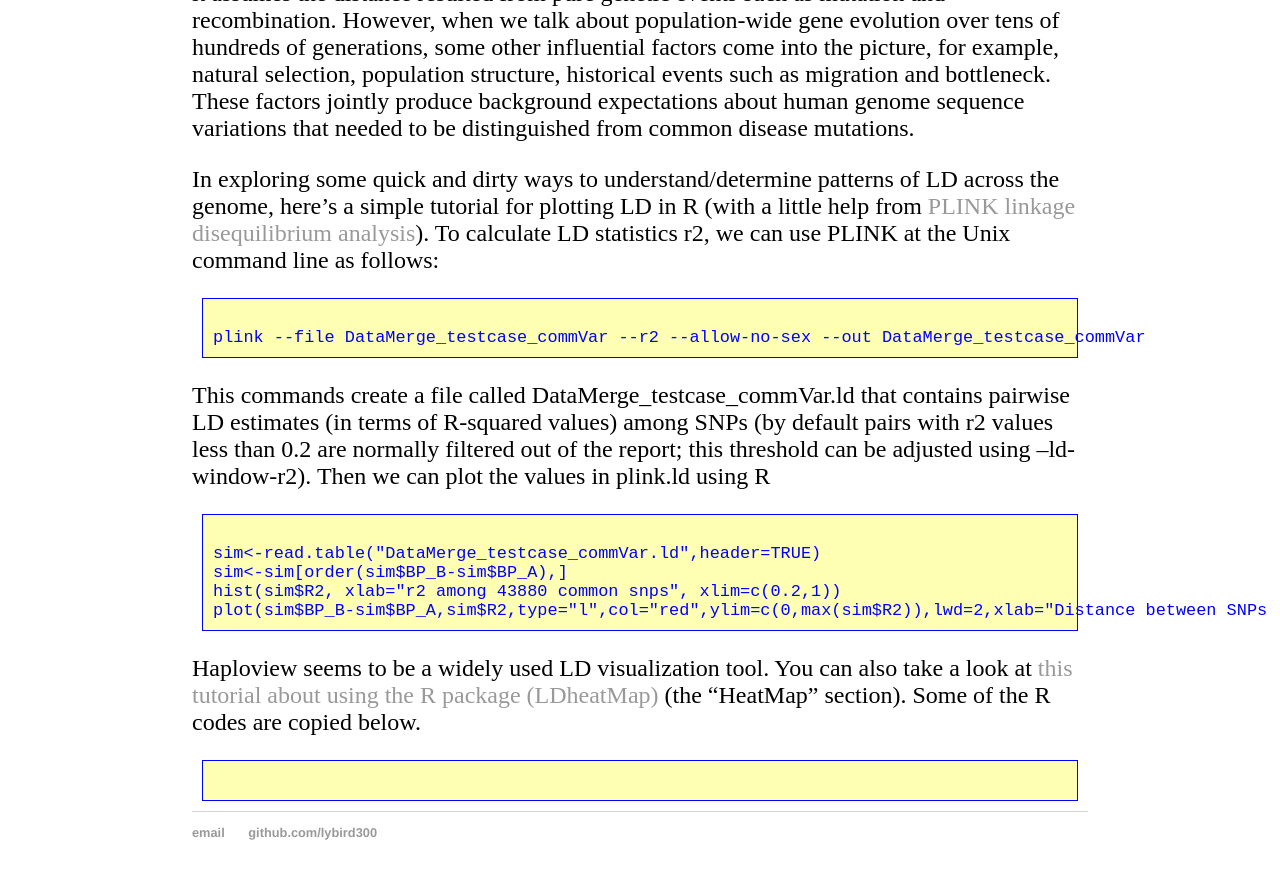
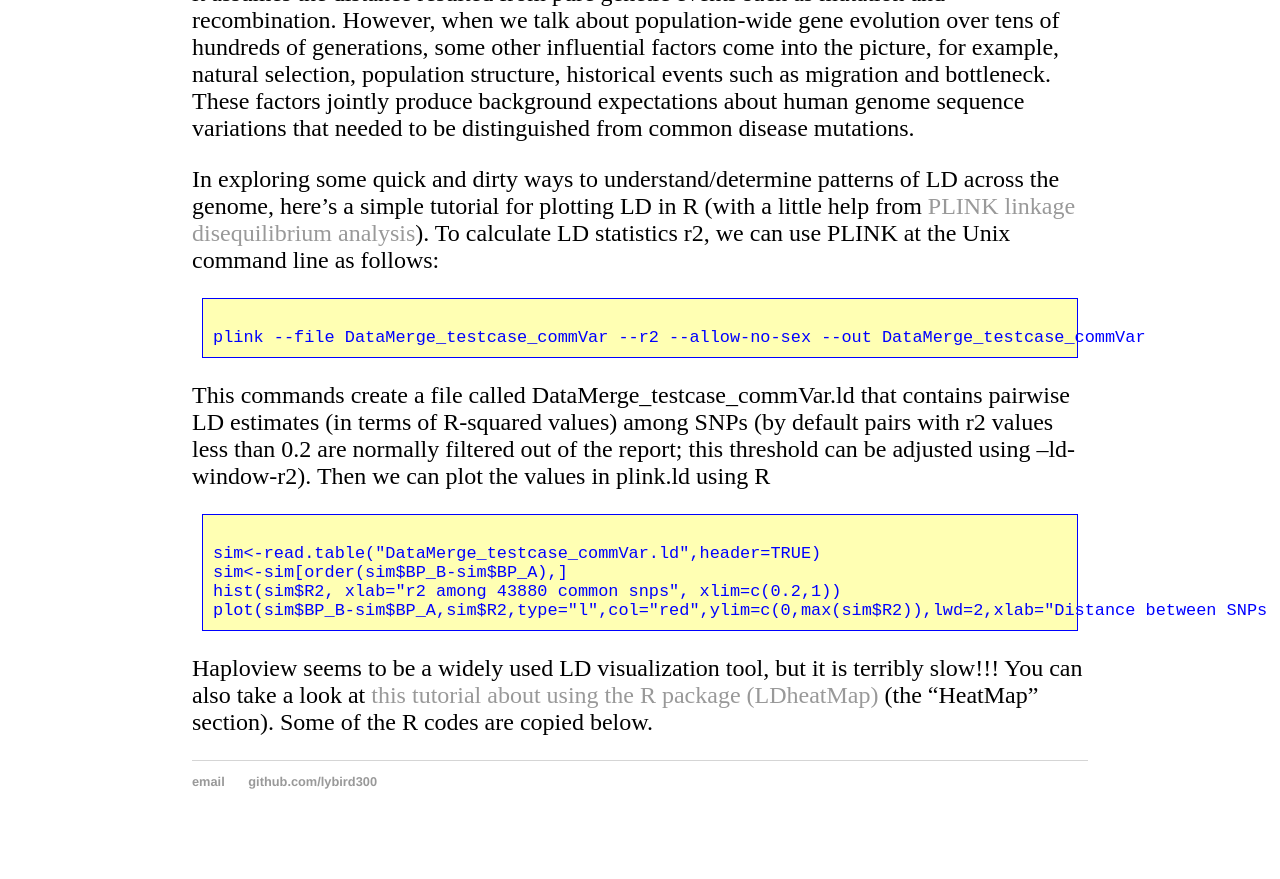
Before and after one commit to lybird300/lybird300.github.io, a Jekyll site: the page built from _posts/2015-04-19-LD-genealogy.md, in a window 1280 px wide and 900 px high, scrolled down 1566 px. Shown: the top 879 px of the window. Built offline with Jekyll 4.4.1, drawn with Linux system fonts in a browser that asks for light colours; after the commit the page ends 2415 px from its top, so only the background shows below that.

Commit message:
Update 2015-04-19-LD-genealogy.md

```diff
--- a/_posts/2015-04-19-LD-genealogy.md
+++ b/_posts/2015-04-19-LD-genealogy.md
@@ -27,7 +27,5 @@ sim<-sim[order(sim$BP_B-sim$BP_A),]
 hist(sim$R2, xlab="r2 among 43880 common snps", xlim=c(0.2,1))
 plot(sim$BP_B-sim$BP_A,sim$R2,type="l",col="red",ylim=c(0,max(sim$R2)),lwd=2,xlab="Distance between SNPs (bp)", ylab="LD statistic R2")
 </code></pre>
-Haploview seems to be a widely used LD visualization tool.
+Haploview seems to be a widely used LD visualization tool, but it is terribly slow!!!
 You can also take a look at <a href="http://www.stat-gen.org/tut/tut_post.html">this tutorial about using the R package (LDheatMap)</a> (the "HeatMap" section). Some of the R codes are copied below.
-<pre><code>
-</code></pre>
```
